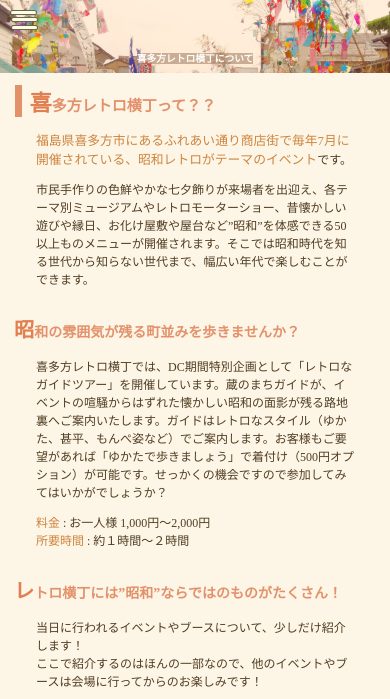
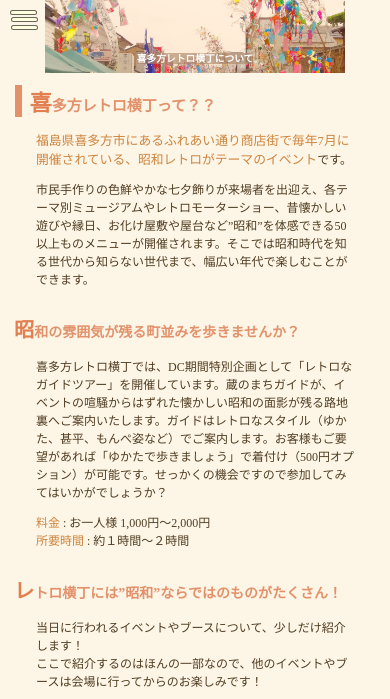
Before and after one commit to mm-2627/retoro-web, a plain HTML site: page index.html in a window 390 px wide. Shown: the top 699 px of the page. Drawn offline with Linux system fonts and the light colour scheme.

Commit message:
Update test.css

```diff
--- a/test.css
+++ b/test.css
@@ -404,7 +404,7 @@ padding-left: 10px;
     background-repeat: no-repeat;
     background-position: center top;
     background-attachment: fixed;
-    background-size: 100% auto;
+    background-size: 300px, 150px;
     color: #fff;
 
     overflow: hidden;
```
